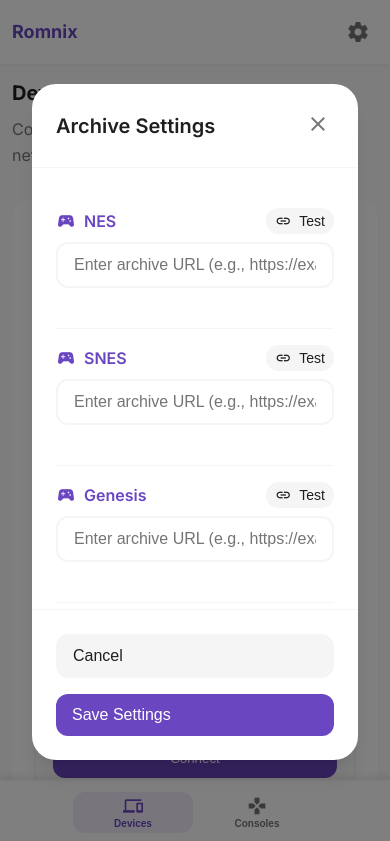
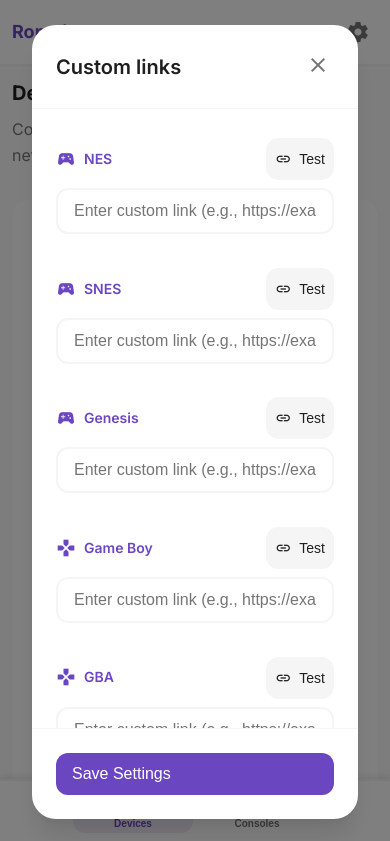
Before and after one commit to amosjerbi/romnix, a plain HTML site: page index.html in a window 390 px wide. Both pictures are taken after a click on the button "settings". Shown: the top 841 px of the page. Drawn offline with Linux system fonts and the light colour scheme.

Commit message:
Add files via upload

```diff
--- a/app.js
+++ b/app.js
@@ -1309,7 +1309,7 @@ class RomDownloaderApp {
                             <span>${platform.label}</span>
                         </div>
                         <input type="url"
-                               placeholder="Enter archive URL (e.g., https://example.com/roms/${platform.id.toLowerCase()}/"
+                               placeholder="Enter custom link (e.g., https://example.com/roms/${platform.id.toLowerCase()}/"
                                value="${platform.archiveUrl || ''}"
                                data-platform="${platform.id}"
                                class="archive-url-input">
@@ -1398,7 +1398,7 @@ class RomDownloaderApp {
         if (hasChanges) {
             this.saveArchiveSettingsToStorage();
             this.hideModal('archiveSettingsModal');
-            this.showNotification('Archive settings saved successfully', 'success');
+            this.showNotification('Custom links saved successfully', 'success');
         } else {
             this.hideModal('archiveSettingsModal');
             this.showNotification('No changes were made', 'info');
--- a/index.html
+++ b/index.html
@@ -272,11 +272,11 @@
             </div>
         </div>
 
-        <!-- Archive Settings Modal -->
+        <!-- Custom links Modal -->
         <div class="modal" id="archiveSettingsModal">
             <div class="modal-content large">
                 <div class="modal-header">
-                    <h3>Archive Settings</h3>
+                    <h3>Custom links</h3>
                     <button class="close-btn" data-modal="archiveSettingsModal">
                         <span class="material-icons">close</span>
                     </button>
@@ -286,11 +286,11 @@
                         <!-- Archive forms will be populated by JavaScript -->
                     </div>
                     <div class="archive-settings-info">
-                        <p>Configure custom archive URLs for each platform. Leave empty to disable ROM search for that platform.</p>
+                        <p>Configure custom links for each platform. Leave empty to disable ROM search for that platform.</p>
                         <div class="settings-tips">
                             <div class="tip">
                                 <span class="material-icons">info</span>
-                                <span>Use any ROM archive website that provides directory listings</span>
+                                <span>Use any ROM website that provides directory listings</span>
                             </div>
                             <div class="tip">
                                 <span class="material-icons">link</span>
@@ -300,7 +300,6 @@
                     </div>
                 </div>
                 <div class="modal-footer">
-                    <button class="action-btn secondary" data-modal="archiveSettingsModal">Cancel</button>
                     <button class="action-btn primary" id="saveArchiveSettingsBtn">Save Settings</button>
                 </div>
             </div>
--- a/platforms.js
+++ b/platforms.js
@@ -410,16 +410,16 @@ class RomRepository {
     async search(platform, searchTerm = '') {
         try {
             console.log(`Searching ${platform.label} for "${searchTerm}"...`);
-            console.log(`🔗 Platform archive URL: ${platform.archiveUrl}`);
+            console.log(`🔗 Platform custom link: ${platform.archiveUrl}`);
 
-            // Check if platform has a configured archive URL
+            // Check if platform has a configured custom link
             if (!platform.archiveUrl || platform.archiveUrl.trim() === '') {
-                console.log(`❌ No archive URL configured for ${platform.label}`);
+                console.log(`❌ No custom link configured for ${platform.label}`);
 
                 // Show helpful notification to user
                 if (window.romApp) {
                     window.romApp.showNotification(
-                        `No archive URL configured for ${platform.label}. Click Settings (⚙️) to configure.`,
+                        `No custom link configured for ${platform.label}. Click Settings (⚙️) to configure.`,
                         'warning'
                     );
                 }
--- a/styles.css
+++ b/styles.css
@@ -965,7 +965,7 @@ body {
     box-shadow: var(--shadow-xl);
     max-width: 500px;
     width: 100%;
-    max-height: 80vh;
+    max-height: 94vh;
     overflow: hidden;
     display: flex;
     flex-direction: column;
@@ -1012,9 +1012,14 @@ body {
 .modal-footer {
     display: flex;
     gap: var(--spacing-lg);
-    justify-content: flex-end;
+    justify-content: center; /* Center single button */
     padding: var(--spacing-xl);
     border-top: 1px solid var(--surface-variant);
+}
+
+/* When modal footer has multiple buttons, align to right */
+.modal-footer:has(button + button) {
+    justify-content: flex-end;
 }
 
 .platform-list {
@@ -1485,7 +1490,7 @@ body {
     }
 }
 
-/* Archive Settings Modal */
+/* Custom Links Modal */
 .archive-settings-info {
     margin-bottom: 2rem;
     padding: 1.5rem;
@@ -1520,8 +1525,8 @@ body {
 }
 
 .archive-section {
-    padding: 1rem 0;
-    border-bottom: 1px solid var(--surface-variant);
+    padding: 0.3rem 0;
+    /* border-bottom: 1px solid var(--surface-variant); */
 }
 
 .archive-section:last-child {
@@ -1536,7 +1541,7 @@ body {
     flex-shrink: 0;
     font-weight: 600;
     color: var(--primary-color);
-    font-size: var(--font-size-base);
+    font-size: var(--font-size-sm);
     white-space: nowrap;
     overflow: hidden;
     text-overflow: ellipsis;
@@ -1609,7 +1614,7 @@ body {
     margin-left: 140px;
 }
 
-/* Responsive adjustments for archive settings */
+/* Responsive adjustments for custom links */
 @media (max-width: 768px) {
     .archive-form .form-row {
         flex-wrap: wrap;
@@ -1638,7 +1643,7 @@ body {
 
     .test-url-btn {
         order: 2;
-        padding: var(--spacing-xs) var(--spacing-sm);
+        padding: var(--spacing-md) var(--spacing-sm);
         font-size: var(--font-size-sm);
         margin-left: auto; /* Push to the right */
         flex: 0 0 auto; /* Don't grow or shrink */
```
